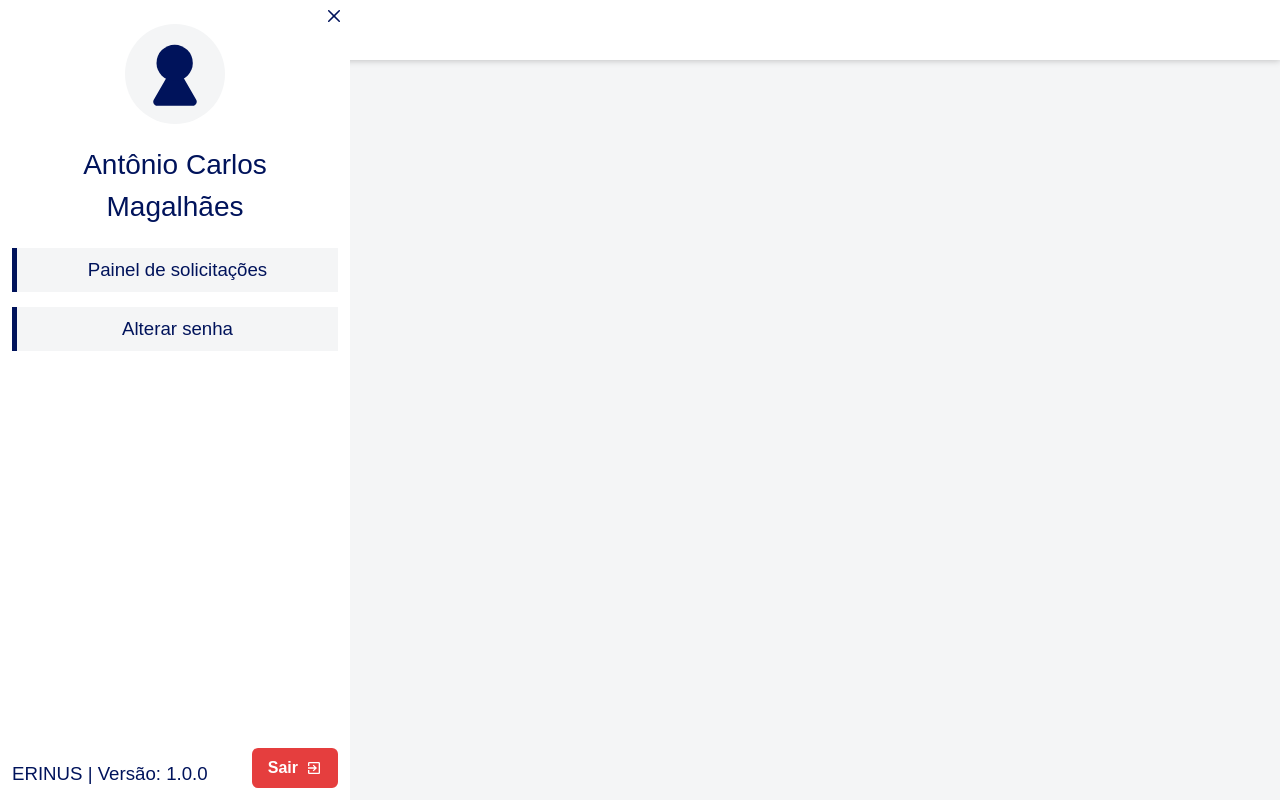
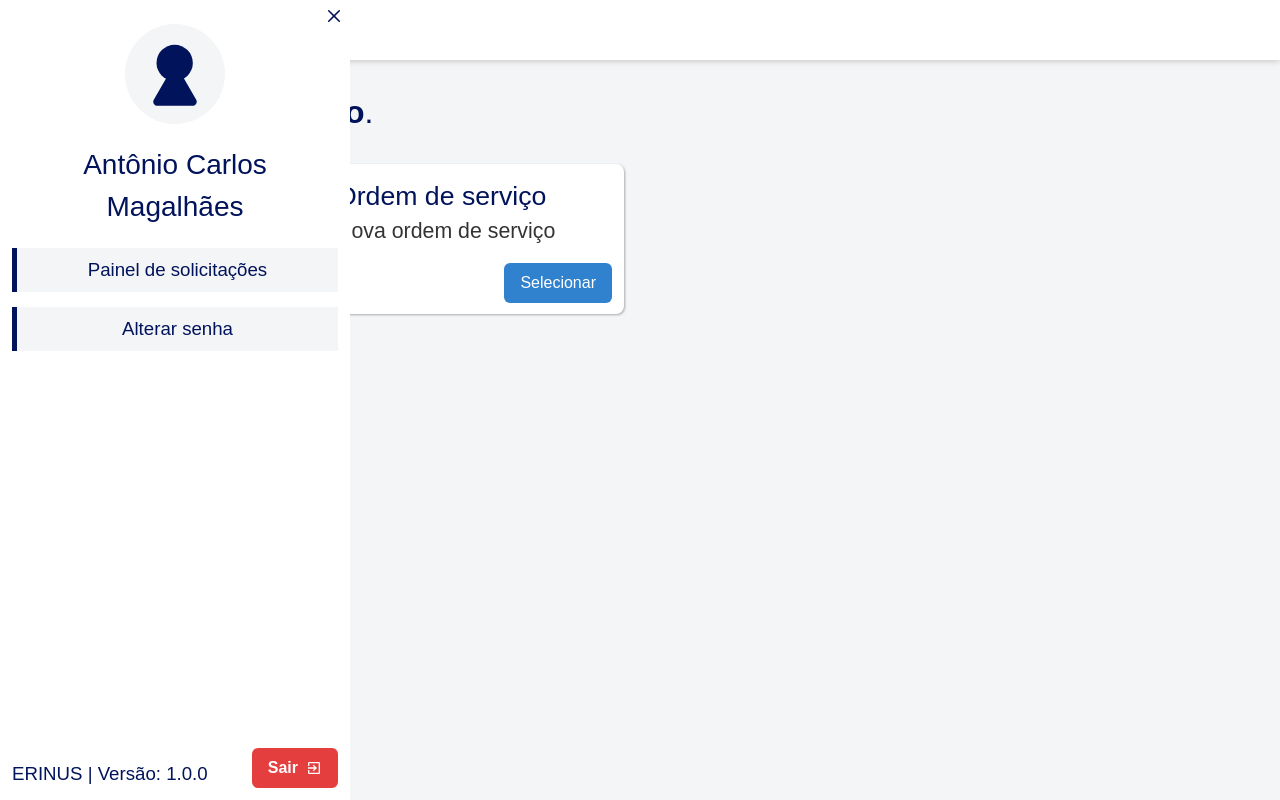
Before and after one commit to ws-T-ISS/erinus_os, a Next.js app: page / in a window 1280 px wide. Built offline with nearby package versions, Linux system fonts and the light colour scheme; a web font is replaced by a local one.

Commit message:
Adicionado componente Card e personalizado a página inicial

```diff
--- a/src/components/Card.js
+++ b/src/components/Card.js
@@ -0,0 +1,22 @@
+import { Button } from "@chakra-ui/react"
+import Link from "next/link"
+import { CardBody, CardDescription, CardFooter, CardMain, CardTitle } from "../styles/CardStyled"
+
+const Card = ({title, description, redirectTo}) => {
+    return (
+        <CardMain>
+            <CardBody>
+                <CardTitle>{title}</CardTitle>
+                <CardDescription>{description}</CardDescription>
+            </CardBody>
+            <CardFooter>
+                <Link href={redirectTo || ""}>
+                    <Button fontWeight={400} colorScheme="blue" >Selecionar</Button>
+                </Link>
+            </CardFooter>
+        </CardMain>
+    )
+}
+
+
+export default Card
--- a/src/pages/index.js
+++ b/src/pages/index.js
@@ -1,5 +1,6 @@
-import { Divider } from '@chakra-ui/react'
+import { Container, Heading, HStack, Text, Wrap } from '@chakra-ui/react'
 import Head from 'next/head'
+import Card from '../components/Card'
 
 export default function Home() {
     return (
@@ -9,8 +10,18 @@ export default function Home() {
                 <meta name="description" content="Solução em registros de ordens de serviço." />
                 <link rel="icon" href="/favicon.ico" />
             </Head>
+            <header>
+                <Container marginTop="7" maxW="container.xl">
+                    <Text fontSize="24pt" color="#00135b">Seja bem vindo <b>{"Usuário"}</b>.</Text>
+                </Container>
+            </header>
             <main>
-        <h2>Painel</h2>
+                <Container marginTop="7" maxW="container.xl">
+                    <Wrap>
+                        <Card title="Solicitações abertas" description="Solicitações abertas pendentes" redirectTo={"/solicitacao/aberto"}/>
+                        <Card title="Ordem de serviço" description="Nova ordem de serviço" redirectTo={"/solicitacao/novo"}/>
+                    </Wrap>
+                </Container>
             </main>
         </div>
     )
--- /dev/null
+++ b/src/styles/CardStyled.js
@@ -0,0 +1,35 @@
+import styled from 'styled-components'
+
+export const CardMain = styled.div`
+    display: flex;
+    flex-direction: column;
+    justify-content: space-between;
+    width: 300px;
+    height: 150px;
+    padding: .75rem;
+    border-radius: .5rem;
+    background-color: white;
+    filter: drop-shadow(1px 1px 1px rgba(0,0,0, .300));
+`
+
+export const CardBody = styled.div`
+    display: block;
+    margin-bottom: 15px;
+`
+
+export const CardTitle = styled.h3`
+    color: #00135b;
+    font-size: 20pt;
+    font-weight: 500;
+`
+
+export const CardDescription = styled.p`
+    color: rgba(0,0,0, .800);
+    font-size: 16pt;
+    font-weight: 400;
+`
+
+export const CardFooter = styled.footer`
+    display: flex;
+    justify-content: flex-end;
+`
```
Also changed, not shown: src/styles/Home.module.css (deleted, +0 -116 lines). Lines whose indentation alone changed are shown as unchanged.
